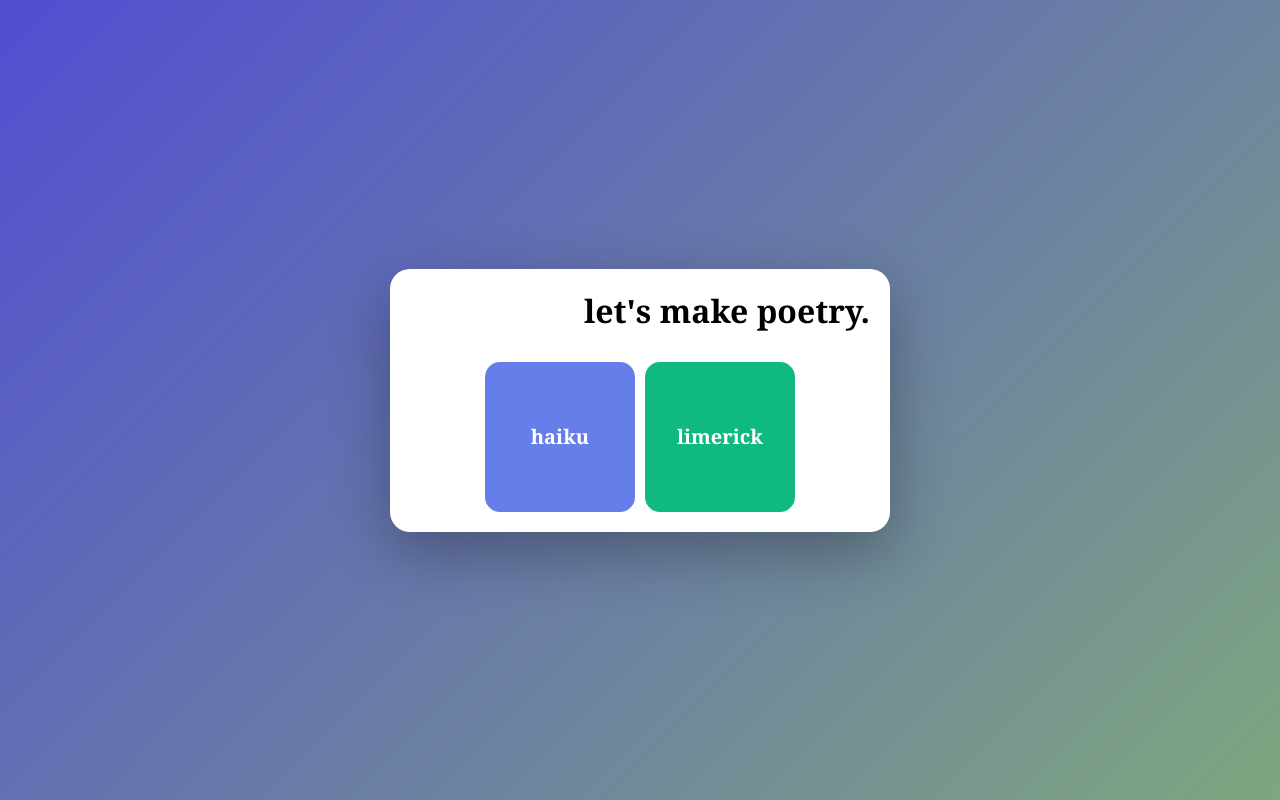
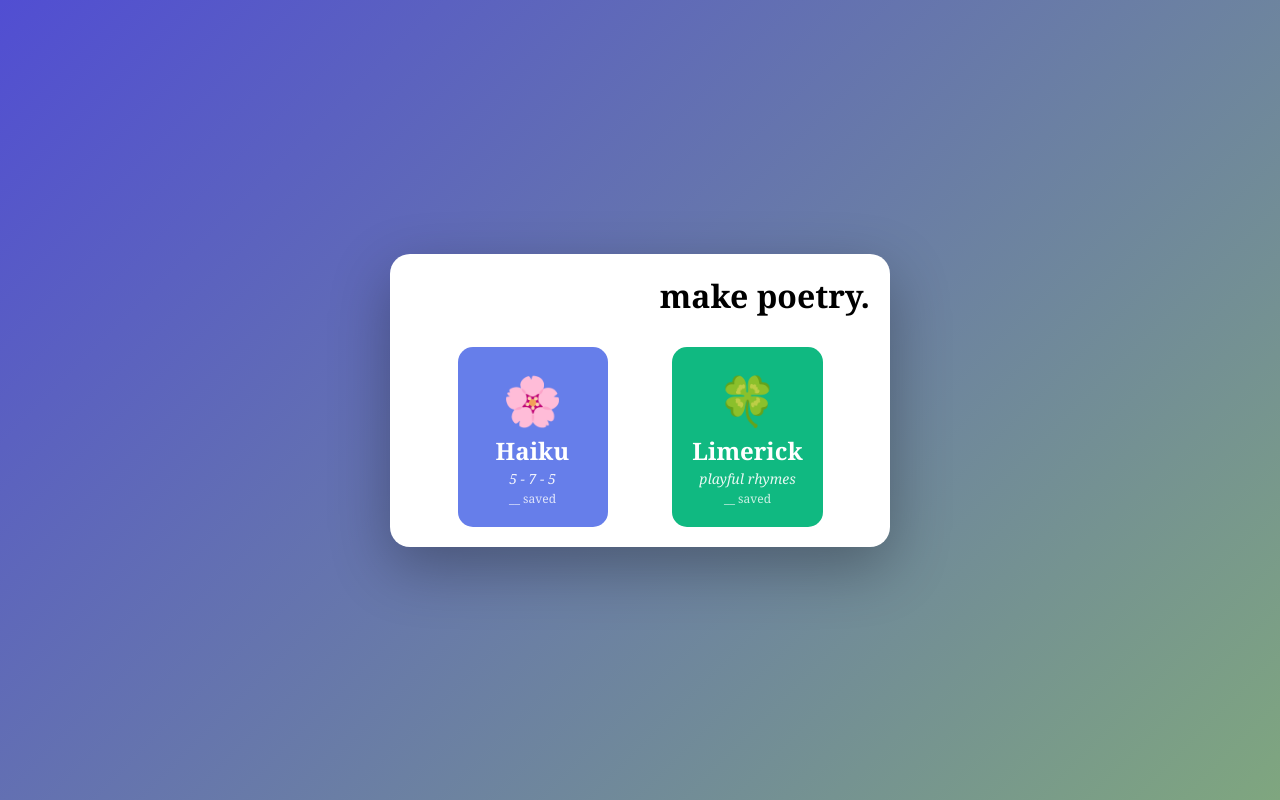
Before and after one commit to housemouse62/poetry-app, a React (Vite) app: page / in a window 1280 px wide. Built offline with nearby package versions, Linux system fonts and the light colour scheme.

Commit message:
dashboard styled

```diff
--- a/src/pages/Limerick/LimerickApp.css
+++ b/src/pages/Limerick/LimerickApp.css
@@ -245,7 +245,7 @@ body {
   font-family: "Georgia", serif;
 }
 
-.card-limerick-buttons {
+.limerick-card-buttons {
   display: flex;
   gap: 10px;
   margin-top: 15px;
--- a/src/pages/Limerick/LimerickApp.jsx
+++ b/src/pages/Limerick/LimerickApp.jsx
@@ -232,7 +232,7 @@ function LimerickApp() {
             {showExample ? "hide example" : "show example"}
           </button>
         </div>
-        {/* Example Limerickss Area */}
+        {/* Example Limericks & Saved Limericks Area */}
         {!showLimericks && showExample ? (
           <div className="example-limerick" key={`view-${showLimericks}`}>
             <div className="example-limerick-title">Example:</div>
--- a/src/routes/root.css
+++ b/src/routes/root.css
@@ -39,22 +39,37 @@ body {
 
 .poem-cards {
   display: flex;
+  justify-content: center;
+  width: 100%;
+  gap: 15px;
+}
+
+.link {
+  display: flex;
+  justify-content: center;
   flex-wrap: wrap;
-  gap: 10px;
+  flex: 1 1 0;
+  max-width: 200px;
+  min-width: 150px;
+  text-decoration: none;
+  gap: 20px;
 }
 
 .poem-card {
   display: flex;
-  justify-content: center;
-  padding: 10px 20px;
+  flex-direction: column;
+  align-items: center;
+  justify-content: space-between;
+  padding: 20px;
   min-width: 150px;
-  min-height: 150px;
+  min-height: 180px;
   border-radius: 15px;
   font-size: 20px;
   font-weight: bold;
 }
 
 .poem-card:hover {
+  cursor: pointer;
   transform: scale(1.05);
   transition: transform 0.2s;
 }
@@ -67,12 +82,28 @@ body {
   background-color: #667eea;
 }
 
-.link {
-  display: flex;
-  align-items: center;
-  justify-content: center;
-  width: 100%;
-  height: 100%;
-  text-decoration: none;
+.poem-card h2 {
+  font-size: 48px;
+  margin: 0;
+}
+
+.card-title {
+  font-size: 24px;
+  font-weight: bold;
   color: white;
+  text-transform: capitalize;
+  margin: 0;
 }
+
+.card-tagline {
+  color: rgba(255, 255, 255, 0.9);
+  font-size: 14px;
+  font-weight: 400;
+  font-style: italic;
+}
+
+.saved-count {
+  color: rgba(255, 255, 255, 0.8);
+  font-size: 12px;
+  font-weight: 300;
+}
--- a/src/routes/root.jsx
+++ b/src/routes/root.jsx
@@ -7,19 +7,25 @@ export default function Root() {
       <div className="root-app">
         <div class="root-container">
           <div className="root-title-div">
-            <h1 class-Name="root-title">let's make poetry.</h1>
+            <h1 class-Name="root-title">make poetry.</h1>
           </div>
           <div className="poem-cards">
-            <div className="poem-card haiku">
-              <Link to="/haiku" className="link">
-                haiku
-              </Link>
-            </div>
-            <div className="poem-card limerick">
-              <Link to="/limerick" className="link">
-                limerick
-              </Link>
-            </div>
+            <Link to="/haiku" className="link">
+              <div className="poem-card haiku">
+                <h2>🌸</h2>
+                <p className="card-title">haiku</p>
+                <p className="card-tagline">5 - 7 - 5</p>
+                <p className="saved-count">__ saved</p>
+              </div>
+            </Link>
+            <Link to="/limerick" className="link">
+              <div className="poem-card limerick">
+                <h2>🍀</h2>
+                <p className="card-title">limerick</p>
+                <p className="card-tagline">playful rhymes</p>
+                <p className="saved-count">__ saved</p>
+              </div>
+            </Link>
           </div>
         </div>
       </div>
```
